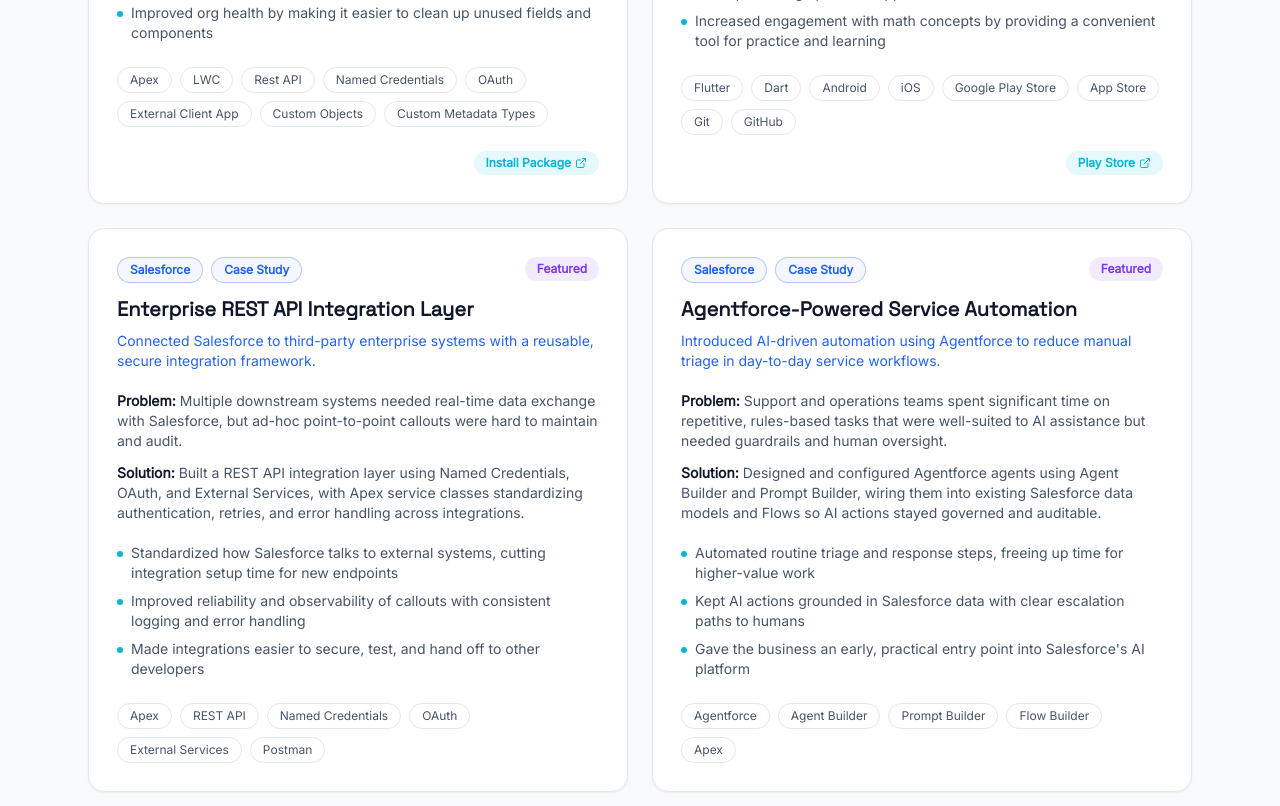
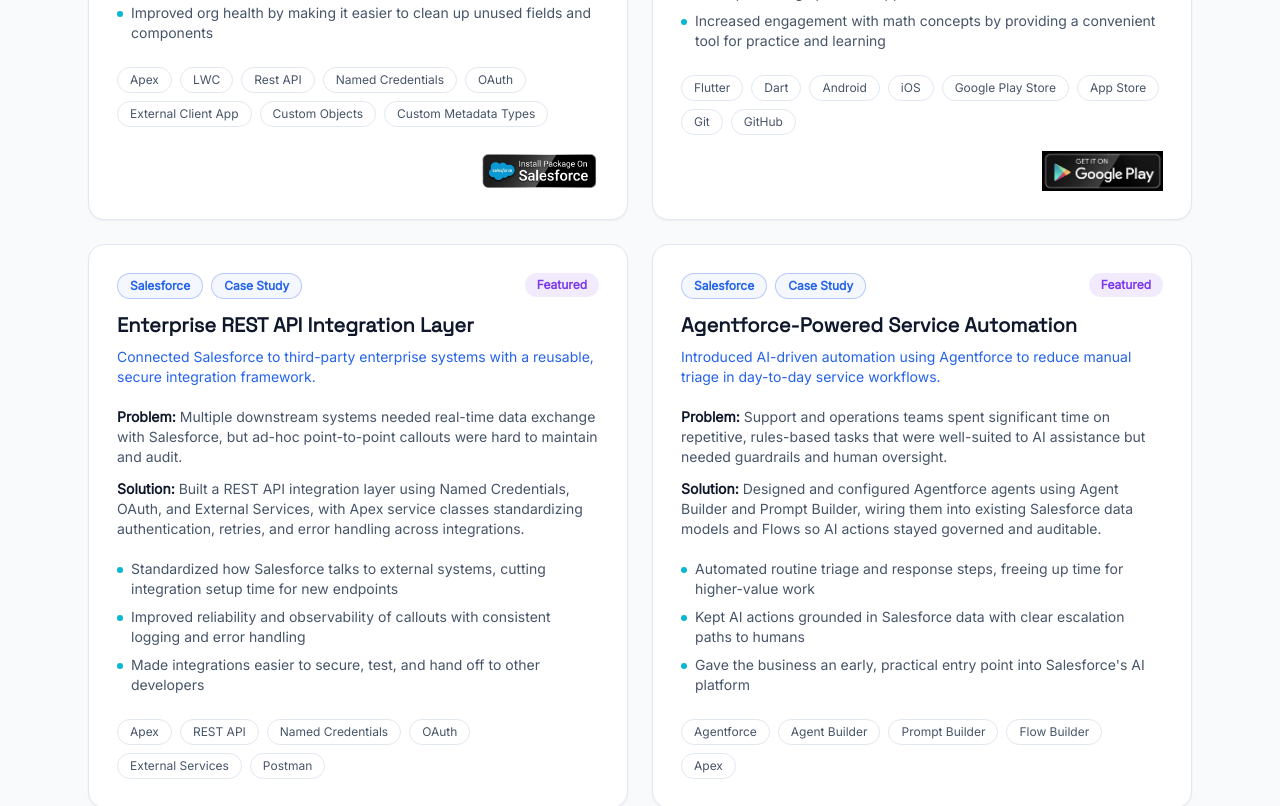
Before and after one commit to finasim/finasim.github.io, a React (Vite) app: page / in a window 1280 px wide. Shown: the part 3780-4586 px from the top of the page. Built offline with nearby package versions, Linux system fonts and the light colour scheme.

Commit message:
Install Button Updated.

```diff
--- a/src/components/sections/Projects.tsx
+++ b/src/components/sections/Projects.tsx
@@ -85,6 +85,20 @@
           </div>
           {project.liveUrl && (
             <div className="mt-auto flex justify-end pt-4">
+              {project.liveBadgeImage ? (
+                <a
+                  href={project.liveUrl}
+                  target="_blank"
+                  rel="noreferrer"
+                  aria-label={project.liveLabel ?? "Live"}
+                >
+                  <img
+                    src={project.liveBadgeImage}
+                    alt={project.liveLabel ?? "Live"}
+                    className="h-10 w-32 object-contain object-right"
+                  />
+                </a>
+              ) : (
                 <a
                   href={project.liveUrl}
                   target="_blank"
@@ -94,6 +108,7 @@
                   {project.liveLabel ?? "Live"}
                   <ExternalLink size={12} />
                 </a>
+              )}
             </div>
           )}
         </motion.article>
--- a/src/data/projects.ts
+++ b/src/data/projects.ts
@@ -1,4 +1,6 @@
 import type { Project } from "@/types";
+import googlePlayBadge from "@/assets/store-badges/google-play-badge.png";
+import salesforceInstallBadge from "@/assets/store-badges/salesforce-install-badge.png";
 
 export const projects: Project[] = [
   {
@@ -23,6 +25,7 @@
     liveLabel: "Install Package",
     liveUrl:
       "https://login.salesforce.com/packaging/installPackage.apexp?p0=04tg5000000CYYzAAO",
+    liveBadgeImage: salesforceInstallBadge,
   },
   {
     slug: "lcm-gcd-calculator",
@@ -45,6 +48,7 @@
     featured: true,
     liveLabel: "Play Store",
     liveUrl: "https://play.google.com/store/apps/details?id=com.apps.finstudio.lcmgcdcalculator",
+    liveBadgeImage: googlePlayBadge,
   },
   {
     slug: "enterprise-rest-integration",
--- a/src/types/index.ts
+++ b/src/types/index.ts
@@ -44,6 +44,8 @@
   featured?: boolean;
   liveUrl?: string;
   liveLabel?: string;
+  /** Official store badge image (e.g. Google Play) shown instead of the text pill. */
+  liveBadgeImage?: string;
 }
 
 export interface SocialLink {
```
Also changed, not shown: src/assets/store-badges/google-play-badge.png (added), src/assets/store-badges/salesforce-install-badge.png (added). Lines whose indentation alone changed are shown as unchanged.
